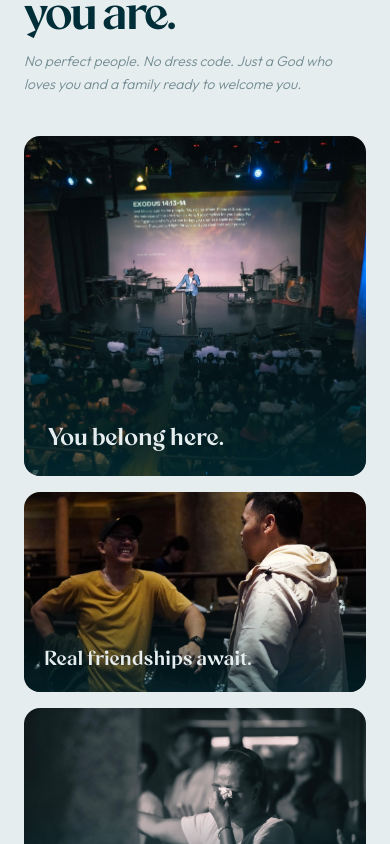
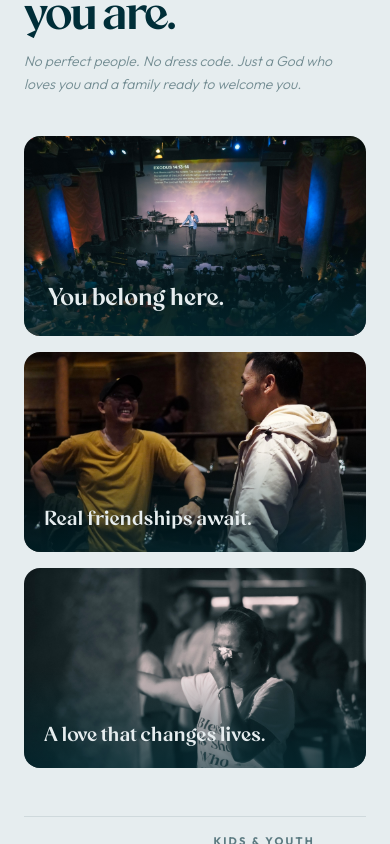
Before and after one commit to Alphaexplora-Church/WLCM-react-ui, a React (Vite) app: page / in a window 390 px wide. Shown: the part 960-1804 px from the top of the page. Built offline with nearby package versions, Linux system fonts and the light colour scheme.

Commit message:
leadership placement, title of service

```diff
--- a/src/features/About/LeadershipSection.tsx
+++ b/src/features/About/LeadershipSection.tsx
@@ -3,10 +3,10 @@ import { motion } from 'framer-motion';
 
 const nationalTeam = [
   { name: "Pastor Josef Zabarte", role: "Senior Pastor", img: "https://images.unsplash.com/photo-1560250097-0b93528c311a?q=80&w=800" },
+  { name: "Pastor Grace Zabarte", role: "Ministries Department Head", img: "https://images.unsplash.com/photo-1544005313-94ddf0286df2?q=80&w=800" },
   { name: "Doc. Angel Concepcion", role: "Management Department Head", img: "https://images.unsplash.com/photo-1573496359142-b8d87734a5a2?q=80&w=800" },
   { name: "Pastor Jude Orbiso", role: "Missions Department Head", img: "https://images.unsplash.com/photo-1472099645785-5658abf4ff4e?q=80&w=800" },
   { name: "Nice Pacis", role: "Membership Department Head", img: "https://images.unsplash.com/photo-1580489944761-15a19d654956?q=80&w=800" },
-  { name: "Pastor Grace Zabarte", role: "Ministries Department Head", img: "https://images.unsplash.com/photo-1544005313-94ddf0286df2?q=80&w=800" },
   { name: "Pastor Yoly Iriman", role: "Maturity Department Head", img: "https://images.unsplash.com/photo-1500648767791-00dcc994a43e?q=80&w=800" },
   { name: "Pastor Arnold Pacis", role: "Magnification Department Head", img: "https://images.unsplash.com/photo-1507003211169-0a1dd7228f2d?q=80&w=800" },
 ];
--- a/src/features/Home/WelcomeGrid.tsx
+++ b/src/features/Home/WelcomeGrid.tsx
@@ -62,7 +62,7 @@ const WelcomeGrid = () => {
             whileInView={{ opacity: 1, scale: 1 }}
             viewport={{ once: true }}
             transition={{ duration: 0.7 }}
-            className="relative md:row-span-2 h-[50vw] md:h-auto min-h-[340px] rounded-2xl md:rounded-3xl overflow-hidden group"
+            className="relative md:row-span-2 h-[50vw] md:h-auto min-h-[200px] rounded-2xl md:rounded-3xl overflow-hidden group"
           >
             <img
               src={photos[0].src}
--- a/src/features/Home/WhatToExpect.tsx
+++ b/src/features/Home/WhatToExpect.tsx
@@ -8,7 +8,7 @@ const expects = [
     {
         img: "/events/passover-4.jpg",
         label: "The Service",
-        title: "75–90 min of worship & teaching.",
+        title: "30 min worship and 45 min preaching.",
     },
     {
         img: "/events/kids-1.jpg",
```
